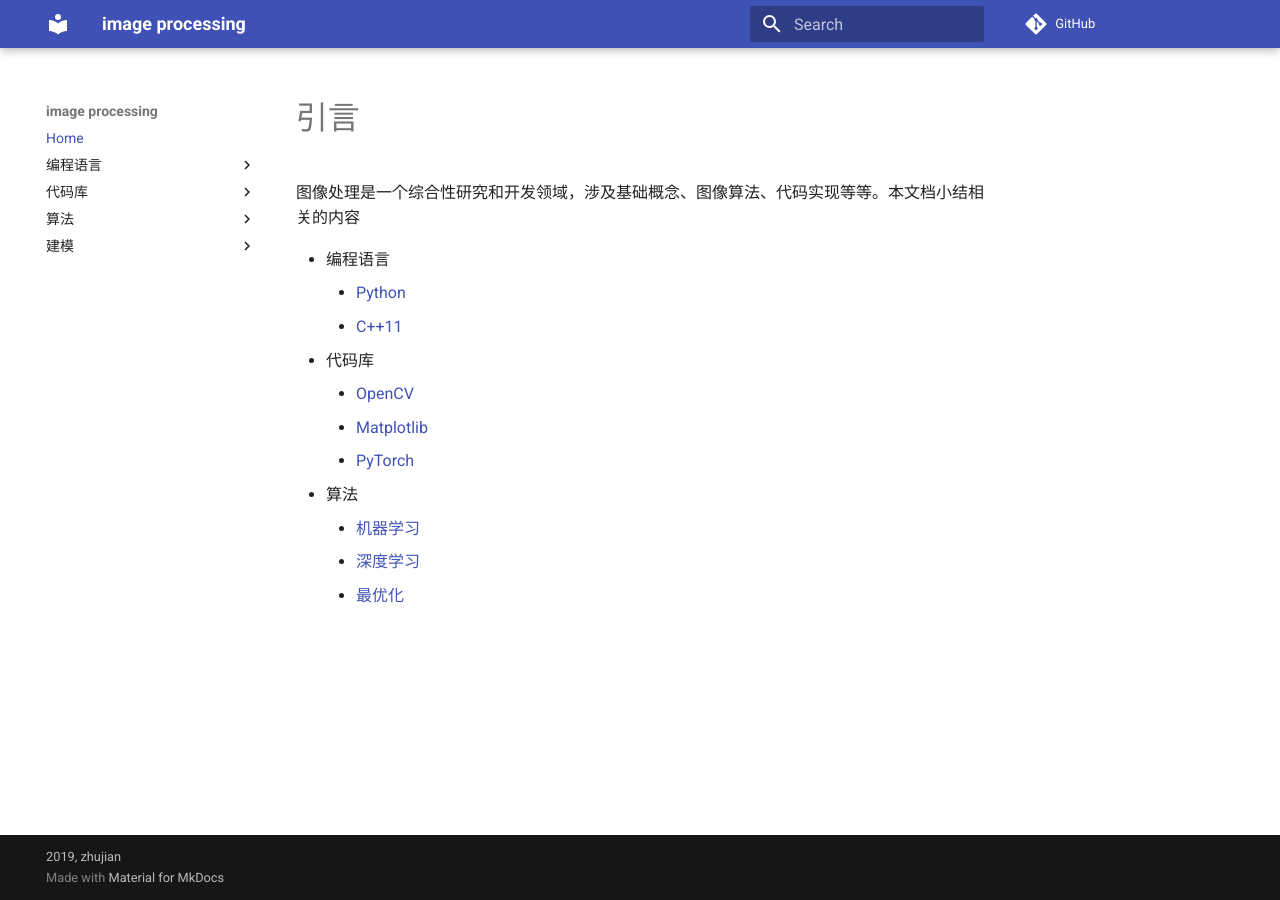
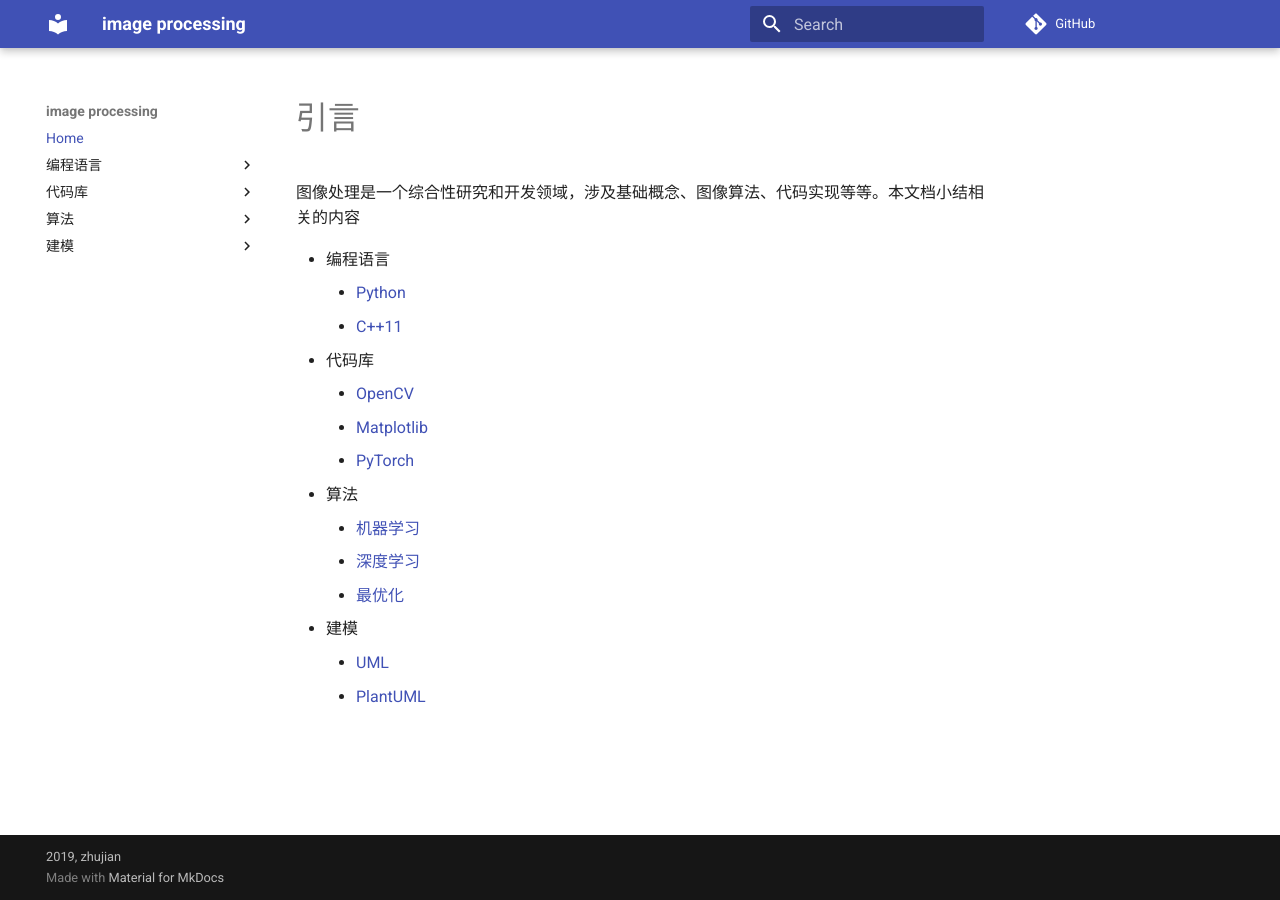
Before and after one commit to Document-Collection/image-processing, an MkDocs documentation site: the page built from docs/index.md, in a window 1280 px wide. Built offline with MkDocs 1.6.1 and Material for MkDocs 9.7.7, drawn with Linux system fonts in a browser that asks for light colours; comment, search, counter and statistics services are not loaded.

Commit message:
docs(index): 添加uml/plantuml链接

```diff
--- a/docs/index.md
+++ b/docs/index.md
@@ -14,3 +14,6 @@
     * [机器学习](./algorithm/machine-learning.md)
     * [深度学习](./algorithm/deep-learning.md)
     * [最优化](./algorithm/optimization.md)
+* 建模
+    * [UML](./uml/统一建模语言UML.md)
+    * [PlantUML](./uml/plantuml/PlantUML简介.md)
--- a/mkdocs.yml
+++ b/mkdocs.yml
@@ -224,7 +224,7 @@
     - 建模:
         - 'UML':
             - '统一建模语言UML': './uml/统一建模语言UML.md'
-            - '[译][wiki]Class diagram': './uml/[译][wiki]Class diagram.md'
+            - '[译][wiki]Class-Diagram': './uml/[译][wiki]Class-Diagram.md'
             - '类图小结': './uml/类图小结.md'
         - 'PlantUML':
             - 'PlantUML简介': './uml/plantuml/PlantUML简介.md'
```
